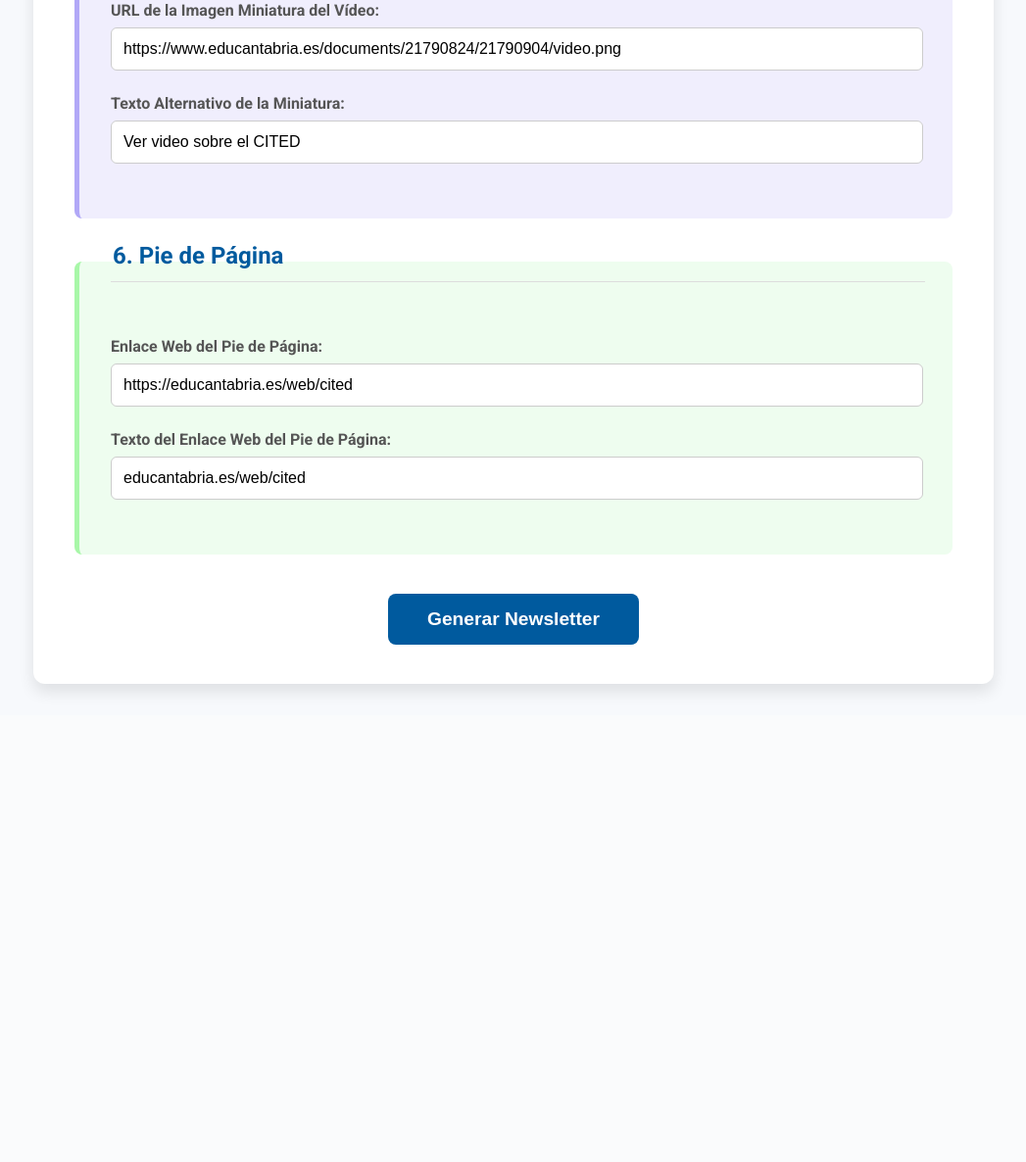
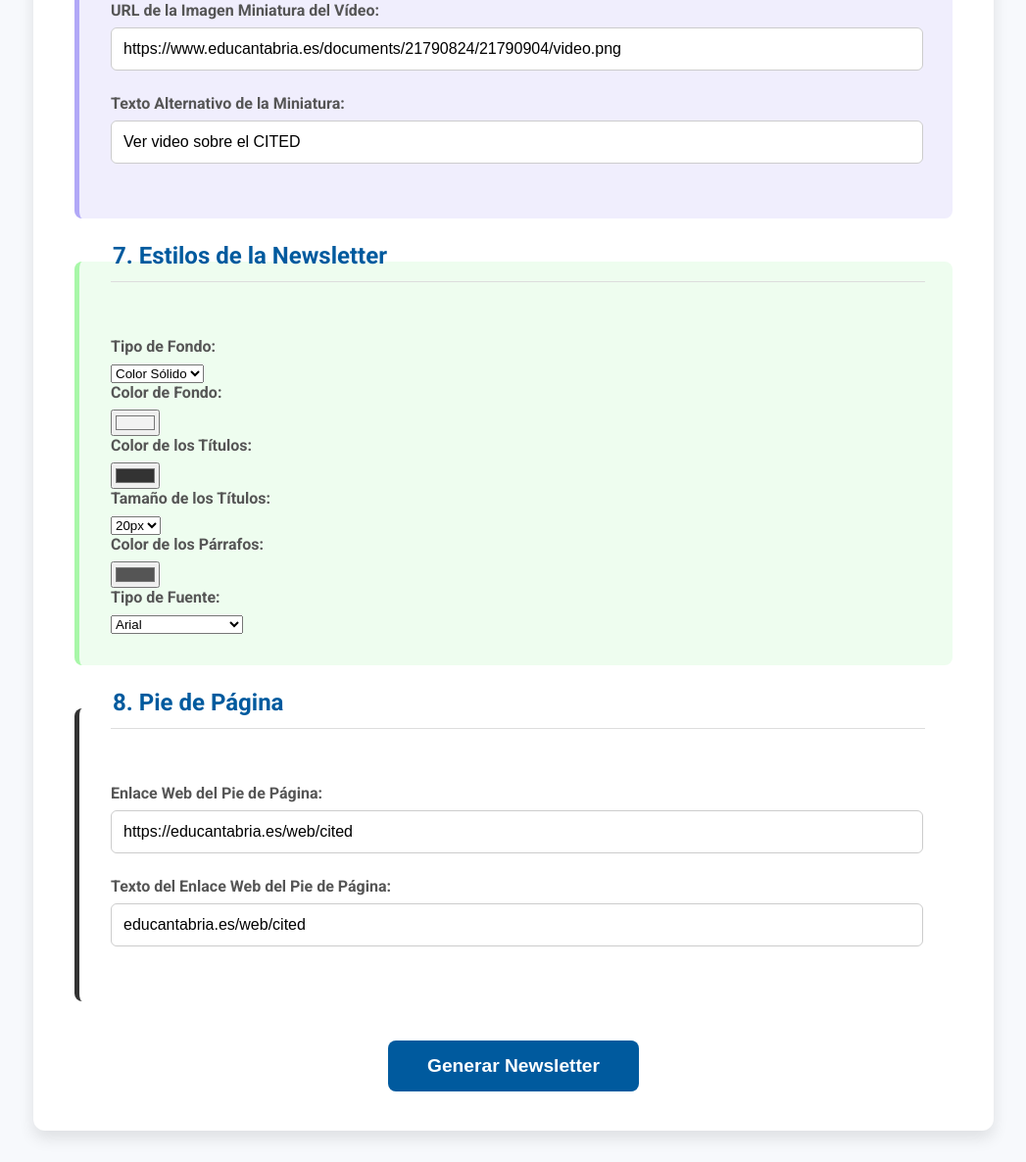
Before and after one commit to mamuflo/plantilla-newsletter, a Flask app: page / in a window 1280 px wide. Shown: the part 3659-4845 px from the top of the page at 98% size, without its empty margins (116-1163 px from the left). Before the commit the page ends 4367 px from the top, so only its background shows below. Run offline with Flask 3, Linux system fonts and the light colour scheme; some libraries are stand-ins or nearby versions.

Commit message:
feat: Add style and font size options and persist them

```diff
--- a/app.py
+++ b/app.py
@@ -1,7 +1,10 @@
 # -*- coding: utf-8 -*-
-from flask import Flask, render_template, request
+from flask import Flask, render_template, request, session
+from pynliner import Pynliner
+import os
 
 app = Flask(__name__)
+app.secret_key = os.urandom(24)
 
 @app.route('/', methods=['GET', 'POST'])
 def index():
@@ -36,14 +39,41 @@ def index():
             'video_thumbnail_alt': request.form.get('video_thumbnail_alt'),
             'footer_web_link': request.form.get('footer_web_link'),
             'footer_web_text': request.form.get('footer_web_text'),
+            'bg_type': request.form.get('bg_type'),
+            'bg_color': request.form.get('bg_color'),
+            'bg_color_1': request.form.get('bg_color_1'),
+            'bg_color_2': request.form.get('bg_color_2'),
+            'title_color': request.form.get('title_color'),
+            'text_color': request.form.get('text_color'),
+            'font_family': request.form.get('font_family'),
+            'title_font_size': request.form.get('title_font_size'),
         }
+
+        # Guardar estilos en la sesión
+        session['styles'] = {
+            'bg_type': context['bg_type'],
+            'bg_color': context['bg_color'],
+            'bg_color_1': context['bg_color_1'],
+            'bg_color_2': context['bg_color_2'],
+            'title_color': context['title_color'],
+            'text_color': context['text_color'],
+            'font_family': context['font_family'],
+            'title_font_size': context['title_font_size'],
+        }
+
         # Renderizar la plantilla de la newsletter a una variable
         newsletter_html = render_template('template.html', **context)
+
+        # Inliner los estilos CSS
+        p = Pynliner()
+        newsletter_html = p.from_string(newsletter_html).run()
+
         # Devolver la página de resultados con el código de la newsletter
         return render_template('result.html', newsletter_html=newsletter_html)
 
-    # Si es GET, mostrar el formulario
-    return render_template('index.html')
+    # Si es GET, mostrar el formulario con los estilos de la sesión si existen
+    styles = session.get('styles', {})
+    return render_template('index.html', **styles)
 
 if __name__ == '__main__':
     app.run(debug=True)
--- a/requirements.txt
+++ b/requirements.txt
@@ -1,2 +1,3 @@
 Flask
 gunicorn
+pynliner
--- a/templates/index.html
+++ b/templates/index.html
@@ -206,7 +206,55 @@
         </fieldset>
 
         <fieldset>
-            <legend>6. Pie de Página</legend>
+            <legend>7. Estilos de la Newsletter</legend>
+
+            <label for="bg_type">Tipo de Fondo:</label>
+            <select id="bg_type" name="bg_type">
+                <option value="solid" {% if bg_type == 'solid' %}selected{% endif %}>Color Sólido</option>
+                <option value="gradient" {% if bg_type == 'gradient' %}selected{% endif %}>Degradado</option>
+            </select>
+
+            <div id="solid_color_picker" style="display:{% if bg_type == 'gradient' %}none{% else %}block{% endif %};">
+                <label for="bg_color">Color de Fondo:</label>
+                <input type="color" id="bg_color" name="bg_color" value="{{ bg_color|default('#f2f2f2') }}">
+            </div>
+
+            <div id="gradient_color_picker" style="display:{% if bg_type == 'gradient' %}block{% else %}none{% endif %};">
+                <label for="bg_color_1">Color de Fondo 1:</label>
+                <input type="color" id="bg_color_1" name="bg_color_1" value="{{ bg_color_1|default('#f2f2f2') }}">
+                <label for="bg_color_2">Color de Fondo 2:</label>
+                <input type="color" id="bg_color_2" name="bg_color_2" value="{{ bg_color_2|default('#ffffff') }}">
+            </div>
+
+            <label for="title_color">Color de los Títulos:</label>
+            <input type="color" id="title_color" name="title_color" value="{{ title_color|default('#333333') }}">
+
+            <label for="title_font_size">Tamaño de los Títulos:</label>
+            <select id="title_font_size" name="title_font_size">
+                <option value="20px" {% if title_font_size == '20px' %}selected{% endif %}>20px</option>
+                <option value="24px" {% if title_font_size == '24px' %}selected{% endif %}>24px</option>
+                <option value="28px" {% if title_font_size == '28px' %}selected{% endif %}>28px</option>
+                <option value="32px" {% if title_font_size == '32px' %}selected{% endif %}>32px</option>
+            </select>
+
+            <label for="text_color">Color de los Párrafos:</label>
+            <input type="color" id="text_color" name="text_color" value="{{ text_color|default('#555555') }}">
+
+            <label for="font_family">Tipo de Fuente:</label>
+            <select id="font_family" name="font_family">
+                <option value="Arial, sans-serif" {% if font_family == 'Arial, sans-serif' %}selected{% endif %}>Arial</option>
+                <option value="Georgia, serif" {% if font_family == 'Georgia, serif' %}selected{% endif %}>Georgia</option>
+                <option value="'Times New Roman', Times, serif" {% if font_family == "'Times New Roman', Times, serif" %}selected{% endif %}>Times New Roman</option>
+                <option value="'Courier New', Courier, monospace" {% if font_family == "'Courier New', Courier, monospace" %}selected{% endif %}>Courier New</option>
+                <option value="Verdana, Geneva, sans-serif" {% if font_family == 'Verdana, Geneva, sans-serif' %}selected{% endif %}>Verdana</option>
+                <option value="'Roboto', sans-serif" {% if font_family == "'Roboto', sans-serif" %}selected{% endif %}>Roboto</option>
+                <option value="'Open Sans', sans-serif" {% if font_family == "'Open Sans', sans-serif" %}selected{% endif %}>Open Sans</option>
+                <option value="'Lato', sans-serif" {% if font_family == "'Lato', sans-serif" %}selected{% endif %}>Lato</option>
+            </select>
+        </fieldset>
+
+        <fieldset>
+            <legend>8. Pie de Página</legend>
             <label for="footer_web_link">Enlace Web del Pie de Página:</label>
             <input type="text" id="footer_web_link" name="footer_web_link" value="https://educantabria.es/web/cited">
 
@@ -220,5 +268,19 @@
 
     </form>
 
+    <script>
+        document.getElementById('bg_type').addEventListener('change', function() {
+            var solidPicker = document.getElementById('solid_color_picker');
+            var gradientPicker = document.getElementById('gradient_color_picker');
+            if (this.value === 'solid') {
+                solidPicker.style.display = 'block';
+                gradientPicker.style.display = 'none';
+            } else {
+                solidPicker.style.display = 'none';
+                gradientPicker.style.display = 'block';
+            }
+        });
+    </script>
+
 </body>
 </html>
```
Also changed, not shown: templates/result.html (+31 -37 lines), templates/template.html (+33 -78 lines).
